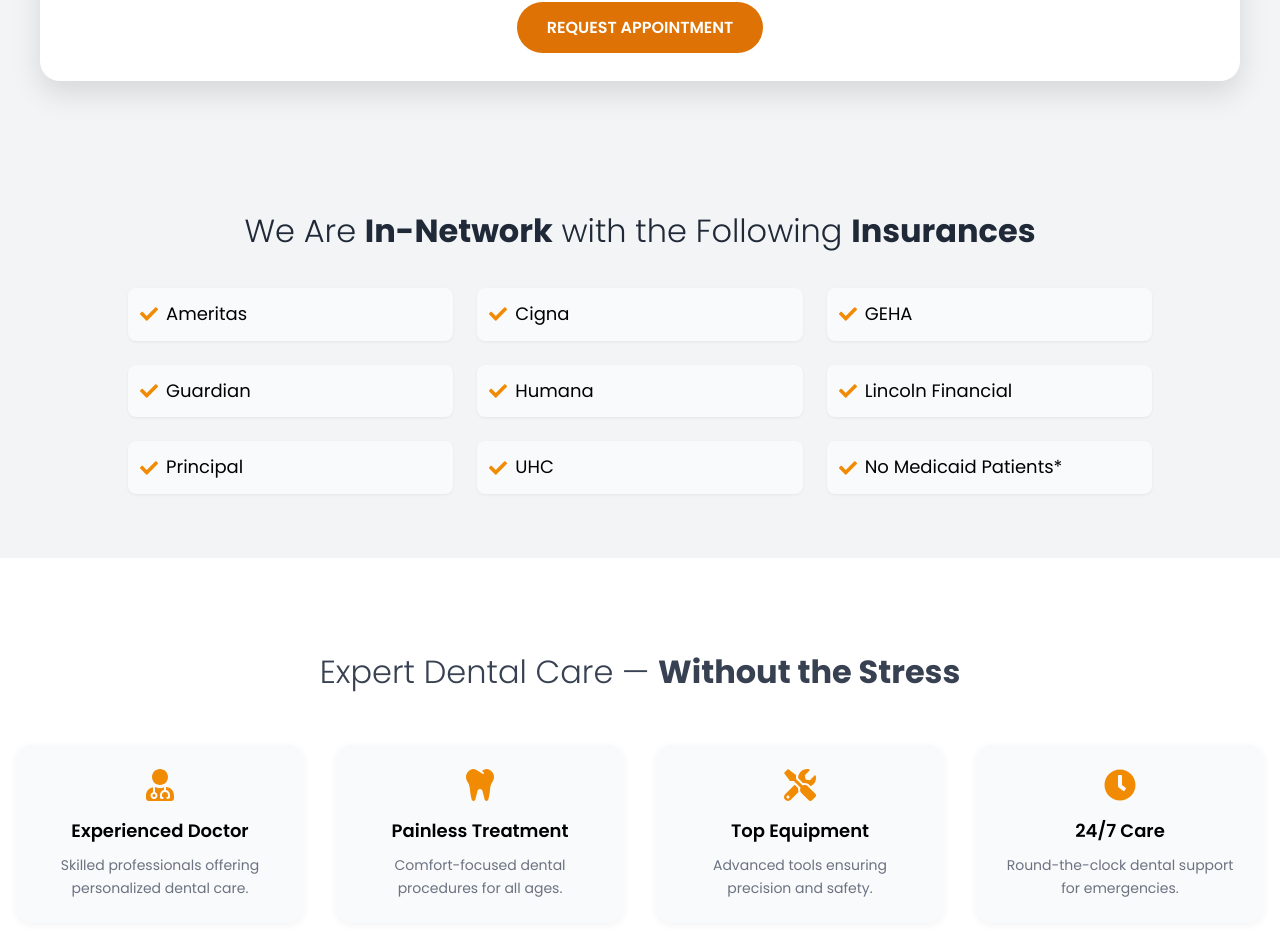
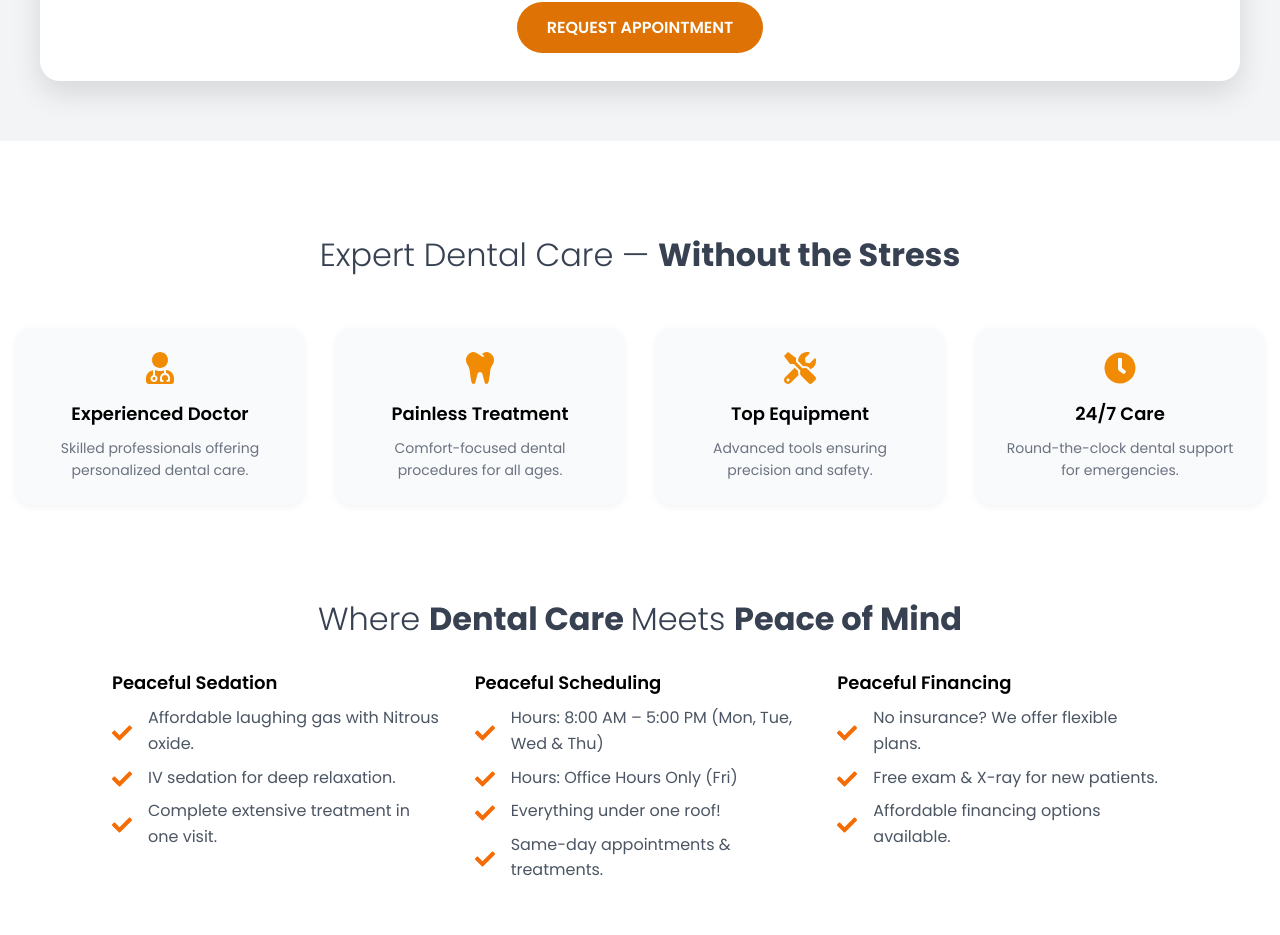
Before and after one commit to vbreddy9/koneru, a React (Vite) app in the folder frontend/: page / in a window 1280 px wide. Shown: the part 2495-3430 px from the top of the page. Built offline with nearby package versions, Linux system fonts and the light colour scheme.

Commit message:
Update App.jsx

```diff
--- a/frontend/src/App.jsx
+++ b/frontend/src/App.jsx
@@ -8,7 +8,6 @@
 import ReviewCard from './ReviewCard.jsx';
 import DentalFeatures from './DentalFeatures.jsx';
 import WorryFreeSection from './WorryFreeSection.jsx';
-import InsuranceInfo from './InsuranceInfo.jsx';
 import DoctorProfile from './DoctorProfile.jsx';
 import DentalFAQ from './DentalFAQ.jsx';
 
@@ -18,7 +17,6 @@
     <HeroSection />
     <RegistrationForm />
     <DoctorProfile />
-    <InsuranceInfo />
     <DentalFeatures />
     <WorryFreeSection />
     <ReviewCard />
```
